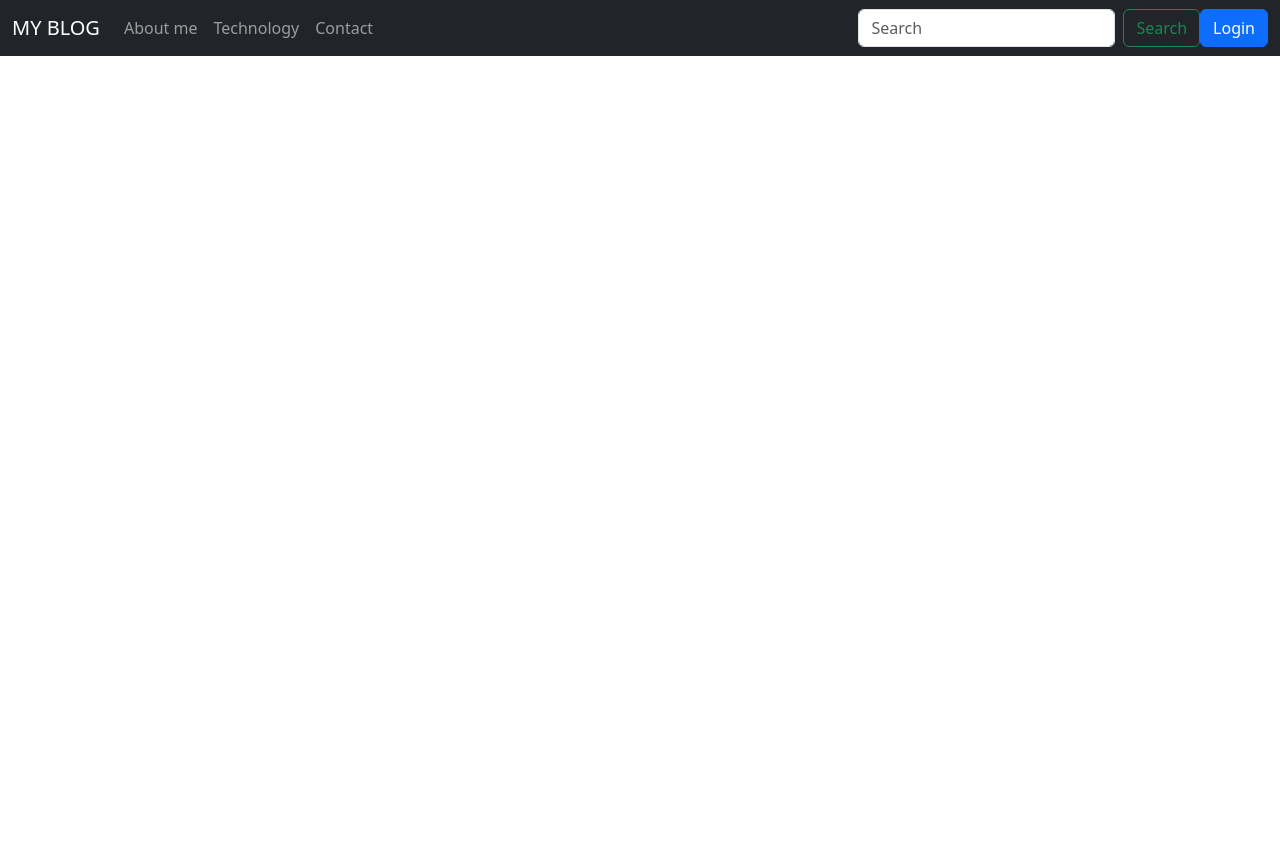
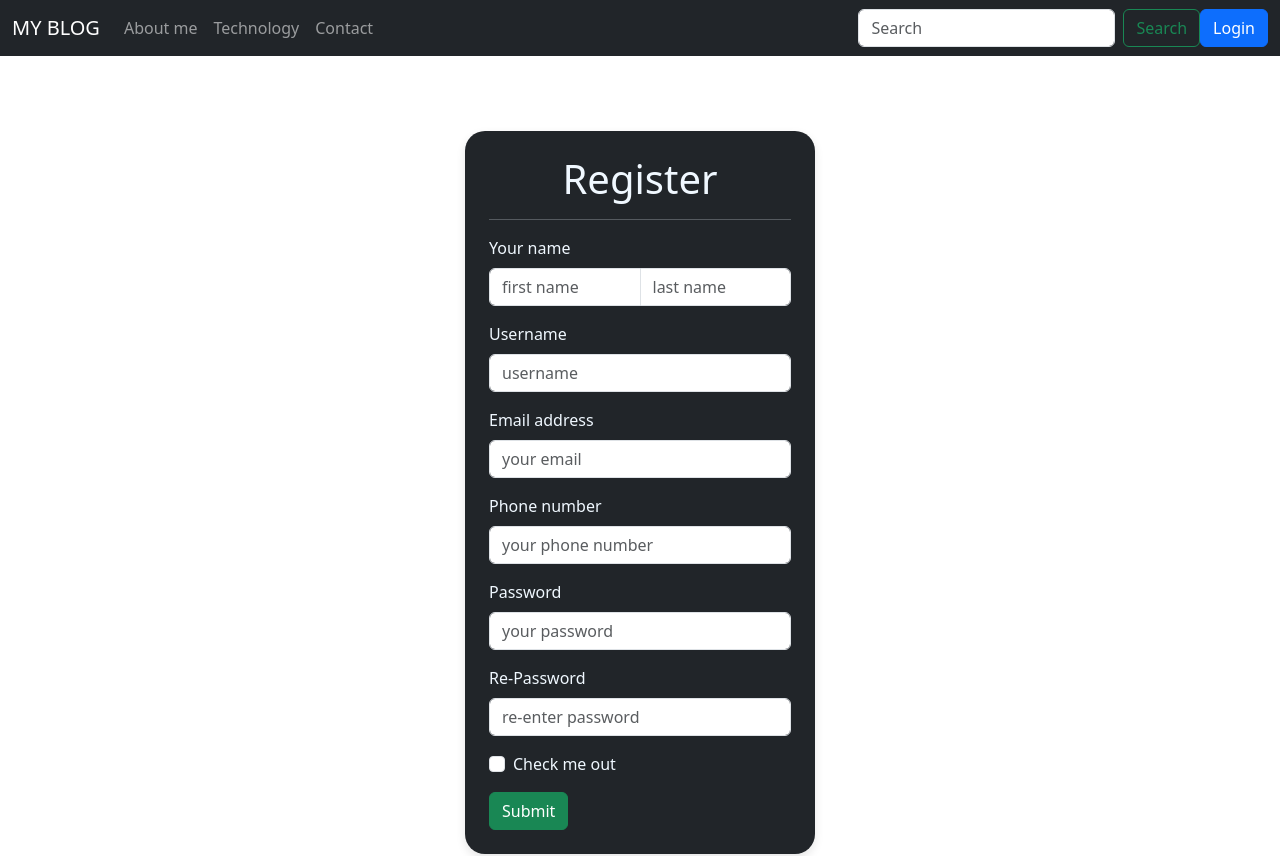
Before and after one commit to maxlu2k/bmkl2sh-fe, a Vue app: page /register in a window 1280 px wide. Shown: the top 856 px of the page. Built offline with nearby package versions, Linux system fonts and the light colour scheme.

Commit message:
update function register

```diff
--- a/src/App.vue
+++ b/src/App.vue
@@ -2,14 +2,20 @@
 import { useAuthStore } from './stores/auth'
 import Header from './views/partials/view_header.vue'
 import Footer from './views/partials/view_footer.vue'
+import { watch } from 'vue';
+import { useRoute } from 'vue-router';
 
+const route = useRoute();
 const authStore = useAuthStore()
 authStore.checkLoginStatus() // Kiểm tra trạng thái đăng nhập khi load trang
+watch(route, () => {
+  document.title = route.meta.title || 'BM';
+}, { immediate: true });
 </script>
 
 <template>
   <div>
-    <Header :isLogin="authStore.isLogin" @logout="authStore.logout" />
+    <Header :isLogin="authStore.isLogin" :username="authStore.username" @logout="authStore.logout" />
     <div class="container bodycss">
       <RouterView />
     </div>
--- a/src/router/index.js
+++ b/src/router/index.js
@@ -1,11 +1,12 @@
 import { createRouter, createWebHistory } from 'vue-router'
 import HomeView from '../views/HomeView.vue'
 import viewLogin from '../views/auth/view_login.vue'
+import viewRegister from '../views/auth/view_register.vue'
 import viewAdminDashboard from '../views/admin/view_admin_dashboard.vue'
 import viewAdminAllUser from '../views/admin/view_admin_alluser.vue'
 import viewUserProfile from '../views/user/view_user_profile.vue'
-// import { jwtDecode } from 'jwt-decode'
 import Cookies from 'js-cookie'
+import { jwtDecode } from 'jwt-decode'
 
 const router = createRouter({
   history: createWebHistory(import.meta.env.BASE_URL),
@@ -20,6 +21,12 @@ const router = createRouter({
       name: 'login',
       component: viewLogin,
       meta: { title: 'Login' },
+    },
+    {
+      path: '/register',
+      name: 'register',
+      component: viewRegister,
+      meta: { title: 'register' },
     },
     {
       path: '/admin',
@@ -49,17 +56,18 @@ router.beforeEach(async (to, from, next) => {
 
   if (to.meta.requiresAuth) {
     if (!token) {
-      next({ name: 'login', query: { redirect: to.fullPath } })
+      next({ name: 'login' })
     } else {
-      const userRole = Cookies.get('role')
-      if (to.meta.role && to.meta.role !== userRole) {
-        next({ name: 'viewUserProfile' }) // Nếu không có quyền, chuyển về trang user profile
+      const decoded = jwtDecode(token)
+      const roles = decoded.scope || []
+      if (to.meta.role && !roles.includes(to.meta.role)) {
+        next({ name: 'viewUserProfile' })
       } else {
-        next() // Nếu đủ quyền, tiếp tục
+        next()
       }
     }
   } else {
-    next() // Nếu route không yêu cầu xác thực, tiếp tục
+    next()
   }
 })
 
--- a/src/stores/auth.js
+++ b/src/stores/auth.js
@@ -7,7 +7,6 @@ export const useAuthStore = defineStore('auth', {
   state: () => ({
     isLogin: !!Cookies.get('accessToken'), // Kiểm tra token từ cookie
     username: Cookies.get('username') || '',
-    role: Cookies.get('role') || '',
     errorMessage: '', // Thêm errorMessage để hiển thị lỗi khi cần
   }),
 
@@ -22,7 +21,6 @@ export const useAuthStore = defineStore('auth', {
       Cookies.set('accessToken', accessToken, { expires: 1 / 24 })
       Cookies.set('refreshToken', refreshToken, { expires: 1 / 24 })
       Cookies.set('username', this.username, { expires: 3 })
-      Cookies.set('role', this.role, { expires: 3 })
     },
 
     async logout() {
@@ -48,8 +46,6 @@ export const useAuthStore = defineStore('auth', {
       Cookies.remove('accessToken')
       Cookies.remove('refreshToken')
       Cookies.remove('username')
-      Cookies.remove('role')
-
       window.location.href = '/login'
     },
 
--- a/src/views/admin/view_admin_alluser.vue
+++ b/src/views/admin/view_admin_alluser.vue
@@ -9,6 +9,7 @@
           <th scope="col">Email</th>
           <th scope="col">Role</th>
           <th scope="col">Active</th>
+          <th scope="col">Verify mail</th>
           <th scope="col">Detail</th>
         </tr>
       </thead>
@@ -25,6 +26,10 @@
           <td>
             <span v-if="user.isActive" style="color: green">Đang hoạt động</span>
             <span v-else style="color: red">Ngừng hoạt động</span>
+          </td>
+          <td>
+            <span v-if="user.isVerify" style="color: green">Đã xác minh</span>
+            <span v-else style="color: red">Đang xác minh</span>
           </td>
           <td>
             <a href="" class="btn btn-primary">Show</a>
--- a/src/views/auth/view_login.vue
+++ b/src/views/auth/view_login.vue
@@ -2,18 +2,6 @@
   <div class="login align-items-center">
     <h1>Login</h1>
     <hr>
-    <!-- <form @submit.prevent="handleLogin">
-      <div class="mb-3">
-        <label class="form-label" for="username">Username</label>
-        <input v-model="username" type="text" id="username" />
-      </div>
-      <div class="mb-3">
-        <label class="form-label" for="password">Password</label>
-        <input v-model="password" type="password" id="password" />
-      </div>
-      <button class="btn btn-success btnlogin" type="submit">Login</button>
-      <p v-if="errorMessage" class="error">{{ errorMessage }}</p>
-    </form> -->
     <form @submit.prevent="handleLogin">
       <div class="mb-3">
         <label for="username" class="form-label">Email address</label>
@@ -21,75 +9,76 @@
       </div>
       <div class="mb-3">
         <label for="password" class="form-label">Password</label>
-        <input v-model="password" type="password" class="form-control" id="password">
+        <input class="form-control" :type="showPassword ? 'text' : 'password'" v-model="password" name="pwd">
       </div>
       <div class="mb-3 form-check">
-        <input type="checkbox" class="form-check-input" id="exampleCheck1">
-        <label class="form-check-label" for="exampleCheck1">Check me out</label>
+        <div class="row">
+          <div class="col-5">
+            <input type="checkbox" name="showpw" class="form-check-input showpw" id="showPass" v-model="showPassword">
+            <label class="form-check-label" for="showPass">Check me out</label>
+          </div>
+          <div class="col-7 text-end">
+            <label class="form-check-label"><a href="/register">Register an account</a></label>
+          </div>
+        </div>
       </div>
       <button class="btn btn-success btnlogin" type="submit">Login</button>
       <p v-if="errorMessage" class="error">{{ errorMessage }}</p>
     </form>
+    <div>
+
+    </div>
   </div>
 </template>
 
-<script>
-// import { BASE_URL } from '../../utils/axios'
-// import axios from 'axios'
+<script setup>
+import { ref } from 'vue'
 import Axios from '../../utils/axios'
 import Cookies from 'js-cookie'
 import { jwtDecode } from 'jwt-decode'
 import { useAuthStore } from '../../stores/auth'
+import { useRouter } from 'vue-router'
 
-export default {
-  data() {
-    return {
-      username: '',
-      password: '',
-      errorMessage: '',
-    }
-  },
-  methods: {
-    async handleLogin() {
-      const authStore = useAuthStore() // phải gọi trực tiếp trong setup hặc export
+// Khai báo biến
+const username = ref('')
+const password = ref('')
+const errorMessage = ref('')
+const showPassword = ref(false)
+const authStore = useAuthStore()
+const router = useRouter()
+
+// Hàm xử lý đăng nhập
+const handleLogin = async () => {
   try {
-        const response = await Axios.post(`/auth/loginn`, {
-          username: this.username,
-          password: this.password,
+    const response = await Axios.post('/auth/loginn', {
+      username: username.value,
+      password: password.value,
     })
     const data = response.data
     const accessToken = data.accessToken
     const refreshToken = data.refreshToken
     Cookies.set('accessToken', accessToken, { expires: 1 / 24 })
-        Cookies.set('refreshToken', refreshToken, { expires: 1 / 24 })
+    Cookies.set('refreshToken', refreshToken, { expires: 3 })
+
     // Giải mã token và lấy role
     const decoded = jwtDecode(accessToken)
-        console.log(decoded)
-        const role = decoded.scope
-        const username = decoded.sub
+    const role = decoded.scope || []
+    const user = decoded.sub
 
-        // Lưu vai trò vào cookie hoặc localStorage
-        Cookies.set('role', role, { expires: 3 })
-        Cookies.set('username', username, { expires: 3 })
-        console.log(role.toLowerCase())
+    Cookies.set('username', user, { expires: 3 })
     authStore.login(accessToken, refreshToken)
-        // Chuyển hướng tới trang phù hợp
-        if (role === 'ADMIN') {
-          this.$router.push('/admin')
+
+    // Điều hướng dựa trên role
+    if (role.includes('ADMIN')) {
+      router.push('/admin')
     } else {
-          this.$router.push('/user-profile')
+      router.push('/user-profile')
     }
   } catch (error) {
-        // console.log(error)
-        if (error.response && error.response.data.message) {
-          this.errorMessage = error.response.data.message
-        } else {
-          this.errorMessage = 'An error occurred. Please try again.'
+    errorMessage.value = error.response?.data?.message || 'Invalid login information. Please try again.'
   }
 }
-    },
-  },
-}
+
 </script>
 
 <style scoped>
--- /dev/null
+++ b/src/views/auth/view_register.vue
@@ -0,0 +1,99 @@
+<template>
+  <div class="login align-items-center">
+    <h1>Register</h1>
+    <hr>
+    <form @submit.prevent="handleRegister">
+      <label for="username" class="form-label">Your name</label>
+      <div class="input-group mb-3">
+        <input type="text" v-model="firstName" aria-label="First name" placeholder="first name" class="form-control">
+        <input type="text" v-model="lastName" aria-label="Last name" placeholder="last name" class="form-control">
+      </div>
+      <div class="mb-3">
+        <label for="username" class="form-label">Username</label>
+        <input v-model="username" type="text" class="form-control" id="username" placeholder="username"
+          aria-describedby="emailHelp">
+      </div>
+      <div class="mb-3">
+        <label for="email" class="form-label">Email address</label>
+        <input v-model="email" type="text" class="form-control" id="email" placeholder="your email"
+          aria-describedby="emailHelp">
+      </div>
+      <div class="mb-3">
+        <label for="phone" class="form-label">Phone number</label>
+        <input v-model="phoneNumber" type="number" class="form-control" id="phone" placeholder="your phone number"
+          aria-describedby="emailHelp">
+      </div>
+      <div class="mb-3">
+        <label for="password" class="form-label">Password</label>
+        <input class="form-control" :type="showPassword ? 'text' : 'password'" v-model="password" name="pwd"
+          placeholder="your password">
+      </div>
+      <div class="mb-3">
+        <label for="password" class="form-label">Re-Password</label>
+        <input class="form-control" :type="showPassword ? 'text' : 'password'" v-model="password2" name="pwd"
+          placeholder="re-enter password">
+      </div>
+      <div class="mb-3 form-check">
+        <input type="checkbox" name="showpw" class="form-check-input showpw" id="showPass" v-model="showPassword">
+        <label class="form-check-label" for="showPass">Check me out</label>
+      </div>
+      <button class="btn btn-success btnlogin" type="submit">Submit</button>
+      <!-- <p v-if="errorMessage" class="error">{{ errorMessage }}</p> -->
+
+    </form>
+  </div>
+</template>
+<script setup>
+import { ref } from 'vue'
+import Axios from '../../utils/axios'
+import Cookies from 'js-cookie'
+import { useRouter } from 'vue-router'
+const showPassword = ref(false)
+const firstName = ref("")
+const lastName = ref("")
+const username = ref("")
+const email = ref("")
+const phoneNumber = ref("")
+const password = ref("")
+const password2 = ref("")
+const router = useRouter()
+//xử lý submit đăng ký
+const handleRegister = async () => {
+  try {
+    const response = await Axios.post("/auth/register", {
+      firstName: firstName.value,
+      lastName: lastName.value,
+      username: username.value,
+      email: email.value,
+      phoneNumber: phoneNumber.value,
+      password: password.value,
+    })
+    const data = response.data;
+    console.log(data);
+    router.push("/login")
+  } catch (error) {
+    console.log(error);
+  }
+
+}
+
+</script>
+<style>
+.login h1 {
+  text-align: center;
+}
+
+.login {
+  color: aliceblue;
+  background-color: rgb(33, 37, 41);
+  width: 350px;
+  padding: 24px;
+  border-radius: 20px;
+  box-shadow: 0 4px 10px rgba(0, 0, 0, 0.1);
+  margin: 5% auto 5% auto;
+}
+
+.error {
+  color: red;
+}
+</style>
```
Lines whose indentation alone changed are shown as unchanged.
